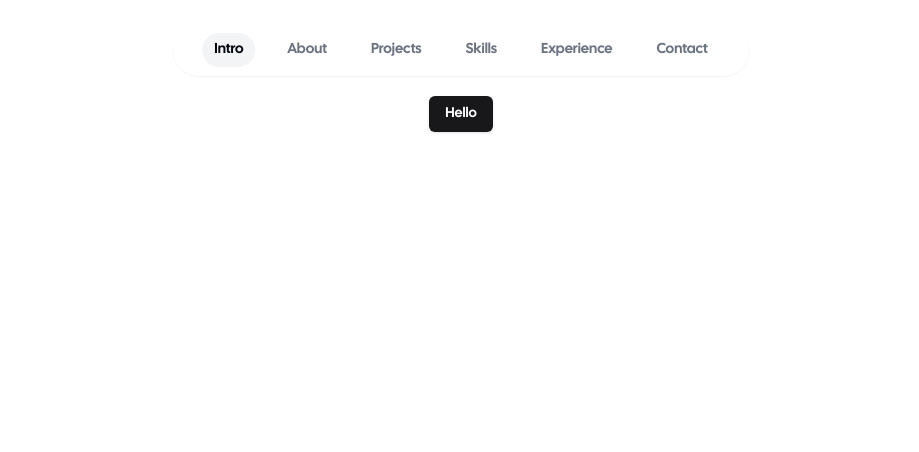
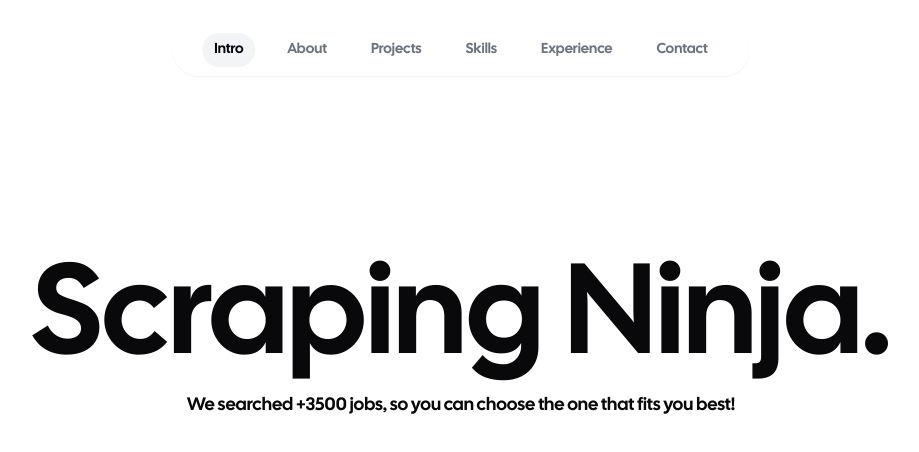
Before and after one commit to Steravy/scraping-ninja-portfolio, a Next.js app: page / in a window 1280 px wide. Shown: the top 452 px of the page, without its empty margins (179-1098 px from the left). Built offline with nearby package versions, Linux system fonts and the light colour scheme.

Commit message:
chore: Create simple version of hero section.

```diff
--- a/package.json
+++ b/package.json
@@ -20,10 +20,12 @@
     "react-dom": "^18",
     "react-icons": "^5.2.1",
     "react-intersection-observer": "^9.10.3",
+    "react-wrap-balancer": "^1.1.1",
     "tailwind-merge": "^2.3.0",
     "tailwindcss-animate": "^1.0.7"
   },
   "devDependencies": {
+    "@tailwindcss/typography": "^0.5.13",
     "@types/node": "^20",
     "@types/react": "^18",
     "@types/react-dom": "^18",
--- a/src/app/page.tsx
+++ b/src/app/page.tsx
@@ -1,10 +1,11 @@
+import Intro from "@/components/intro";
 import { Button } from "@/components/ui/button";
 import Image from "next/image";
 
 export default function Home() {
   return (
     <main className="flex min-h-screen flex-col items-center justify-between p-24">
-      <Button>Hello</Button>
+      <Intro/>
     </main>
   );
 }
--- /dev/null
+++ b/src/components/intro.tsx
@@ -0,0 +1,26 @@
+import { SectionIds } from "@/types"
+import { PageActions, PageHeader, PageHeaderDescription, PageHeaderHeading } from "./page-headers";
+
+const Intro = () => {
+
+    return (
+        <section id={SectionIds.Intro}>
+            <PageHeader className='mt-16'>
+                {/* <Announcement label='Why choose dotJobs?' /> */}
+                <PageHeaderHeading >
+                    Scraping Ninja.
+                </PageHeaderHeading>
+
+                <PageHeaderDescription>
+                    We searched +3500 jobs, so you can choose the one that fits you best!
+                </PageHeaderDescription>
+                {/* <PageActions className="my-4">
+
+            </PageActions> */}
+            </PageHeader>
+        </section>
+
+    )
+}
+
+export default Intro;
--- /dev/null
+++ b/src/components/page-headers.tsx
@@ -0,0 +1,69 @@
+import { cn } from "@/lib/utils"
+import Balance from "react-wrap-balancer"
+
+
+function PageHeader({
+    className,
+    children,
+    ...props
+}: React.HTMLAttributes<HTMLDivElement>) {
+    return (
+        <section
+            className={cn(
+                "mx-auto flex max-w-[980px] flex-col items-center gap-2 py-8 md:py-12 md:pb-8 lg:py-24 lg:pb-20",
+                className
+            )}
+            {...props}
+        >
+            {children}
+        </section>
+    )
+}
+
+function PageHeaderHeading({
+    className,
+    ...props
+}: React.HTMLAttributes<HTMLHeadingElement>) {
+    return (
+        <h1
+            className={cn(
+                `text-center text-4xl sm:text-6xl md:text-5xl lg:text-9xl z-10 font-bold
+                 hover:scale-110 duration-1000 cursor-default animate-title leading-tight tracking-normal lg:leading-[1.1]`,
+                className
+            )}
+            {...props}
+        />
+    )
+}
+
+function PageHeaderDescription({
+    className,
+    ...props
+}: React.HTMLAttributes<HTMLParagraphElement>) {
+    return (
+        <Balance
+            className={cn(
+                "max-w-[750px] text-center text-lg font-light text-foreground",
+                className
+            )}
+            {...props}
+        />
+    )
+}
+
+function PageActions({
+    className,
+    ...props
+}: React.HTMLAttributes<HTMLDivElement>) {
+    return (
+        <div
+            className={cn(
+                "flex w-full items-center justify-center space-x-4 py-4 md:pb-10",
+                className
+            )}
+            {...props}
+        />
+    )
+}
+
+export { PageHeader, PageHeaderHeading, PageHeaderDescription, PageActions }
--- a/src/types.ts
+++ b/src/types.ts
@@ -8,3 +8,12 @@ export enum Themes {
     LIGHT = "light",
     DARK = "dark"
 }
+
+export enum SectionIds {
+    Intro = "home",
+    About = "about",
+    Projects = "projects",
+    Skills = "skills",
+    Experience = "experience",
+    Contact = "contact",
+};
--- a/tailwind.config.ts
+++ b/tailwind.config.ts
@@ -7,7 +7,7 @@ const config = {
     './components/**/*.{ts,tsx}',
     './app/**/*.{ts,tsx}',
     './src/**/*.{ts,tsx}',
-	],
+  ],
   prefix: "",
   theme: {
     container: {
@@ -70,14 +70,37 @@ const config = {
           from: { height: "var(--radix-accordion-content-height)" },
           to: { height: "0" },
         },
+        title: {
+          "0%": {
+            "line-height": "0%",
+            "letter-spacing": "0.25em",
+            opacity: "0",
+          },
+          "25%": {
+            "line-height": "0%",
+            opacity: "0%",
+          },
+          "80%": {
+            opacity: "100%",
+          },
+
+          "100%": {
+            "line-height": "100%",
+            opacity: "100%",
+          },
+        },
       },
       animation: {
         "accordion-down": "accordion-down 0.2s ease-out",
         "accordion-up": "accordion-up 0.2s ease-out",
+        title: "title 1s ease-out forwards",
       },
     },
   },
-  plugins: [require("tailwindcss-animate")],
+  plugins: [
+    require("tailwindcss-animate"),
+    require("@tailwindcss/typography"),
+  ],
 } satisfies Config
 
 export default config
```
Also changed, not shown: 1 other file (tests, documents, lock files or other folders).
